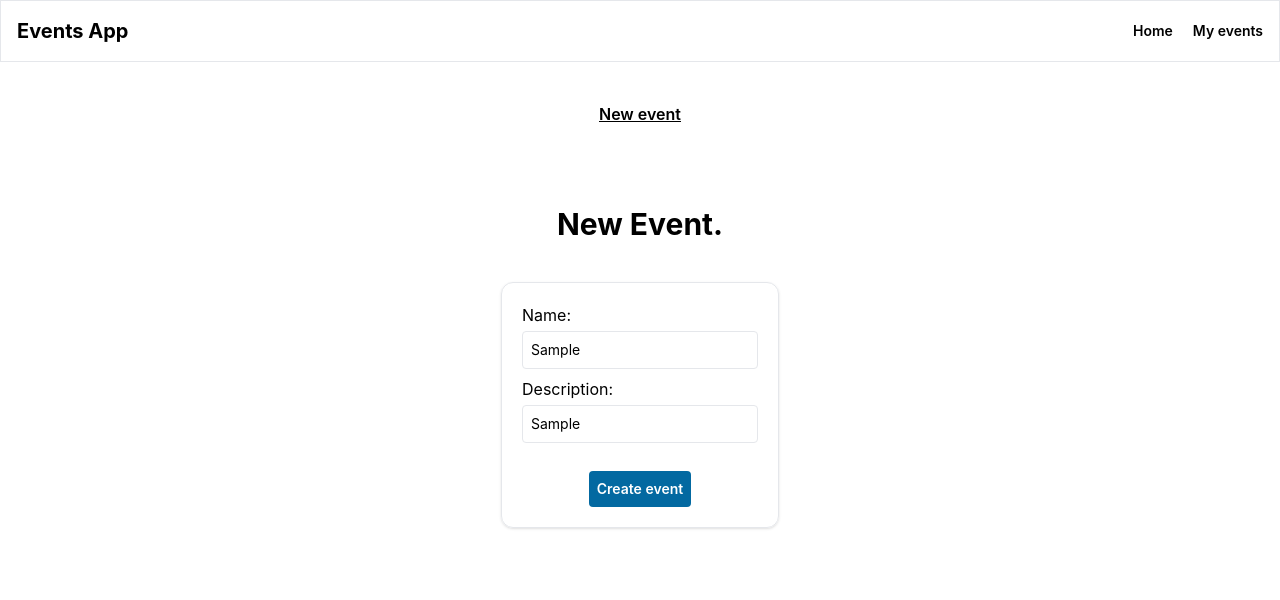
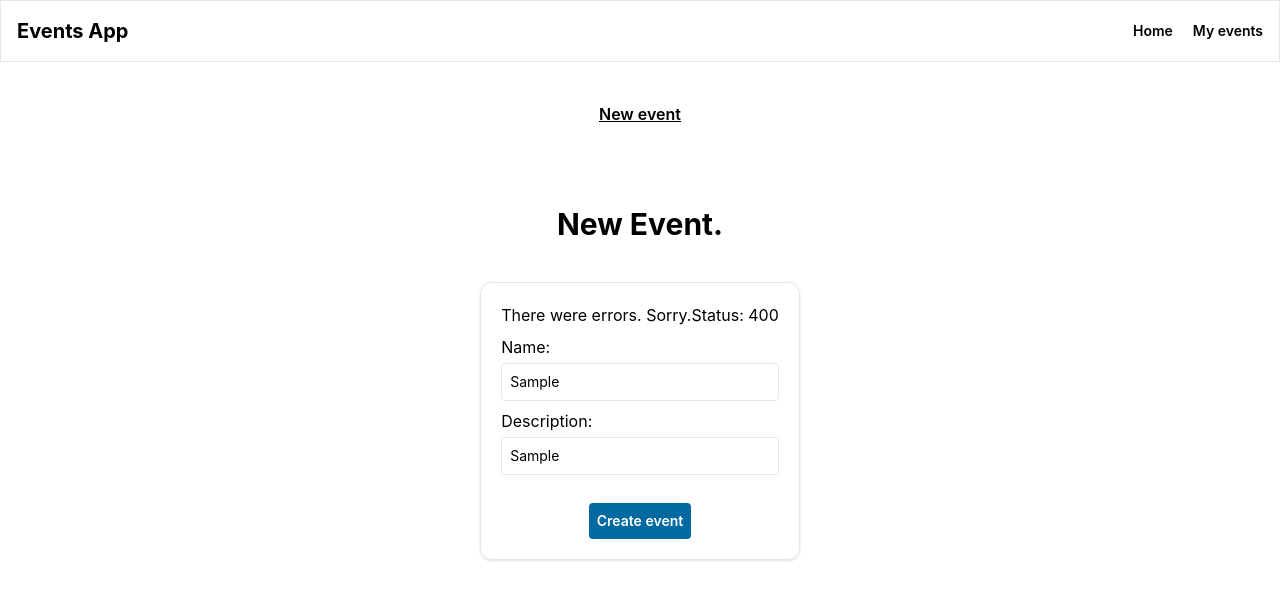
Before and after one commit to Jorge-Ortiz-Mata/react-router-loader-action, a React (Create React App) app: page /events/new in a window 1280 px wide. Both pictures are taken after typing "Sample", "Sample" into the empty fields and a click on the input "Create event". Shown: the top 600 px of the page. Built offline with nearby package versions, Linux system fonts and the light colour scheme.

Commit message:
Accessing data from the action() method.

```diff
--- a/src/components/EventForm.jsx
+++ b/src/components/EventForm.jsx
@@ -2,9 +2,10 @@ import { useSelector, useDispatch } from "react-redux";
 import EventInput from "./EventInput";
 import EventSubmit from "./EventSubmit";
 import { eventsActions } from "../store/events-slice";
-import { Form, useNavigate } from "react-router-dom";
+import { Form, useNavigate, useActionData } from "react-router-dom";
 
 const EventForm = ({event}) => {
+  const data = useActionData();
   const dispatch = useDispatch();
   const navigate = useNavigate();
   const events = useSelector(state => state.events.events);
@@ -22,6 +23,12 @@ const EventForm = ({event}) => {
       // onSubmit={handleSubmit}
       className="flex flex-col gap-2 items-center border shadow p-5 rounded-xl"
     >
+      {
+        data?.status && <div>
+          There were errors. Sorry.
+          <span>Status: {data.status}</span>
+        </div>
+      }
       <EventInput name='name' label='Name' defaultValue={event?.name} />
       <EventInput name='description' label='Description' defaultValue={event?.description} />
       <EventSubmit label='Create event' />
--- a/src/pages/EventNew.jsx
+++ b/src/pages/EventNew.jsx
@@ -19,6 +19,10 @@ export const action = async ({request, params}) => {
     description: data.get('description'),
   }
 
-  console.log(eventData);
-  return eventData;
+  // if(response.status === 422){
+    return {errors: ['One Error', 'Two Errors'], status: 400}
+  // }
+
+  // console.log(eventData);
+  // return eventData;
 }
```
Also changed, not shown: 1 other file (tests, documents, lock files or other folders).
